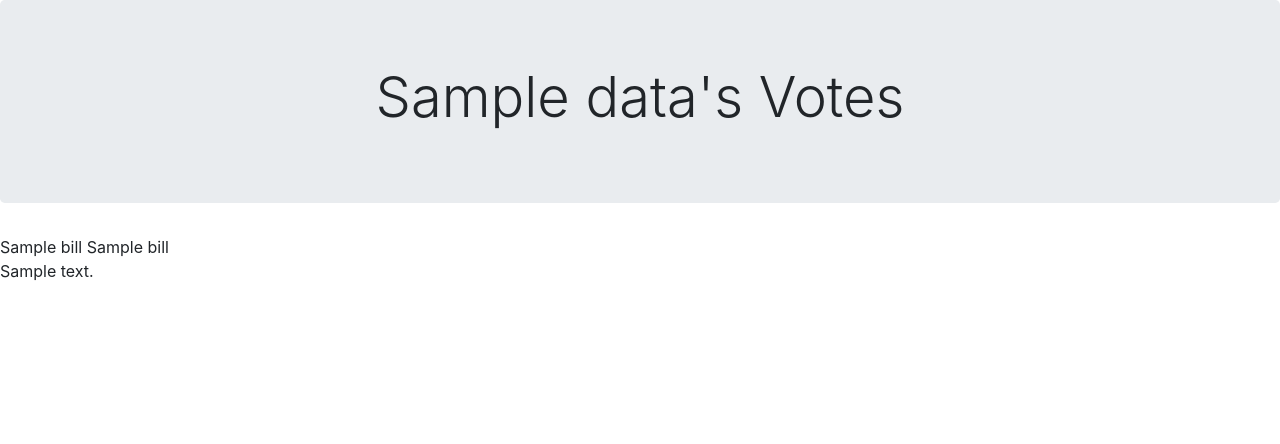
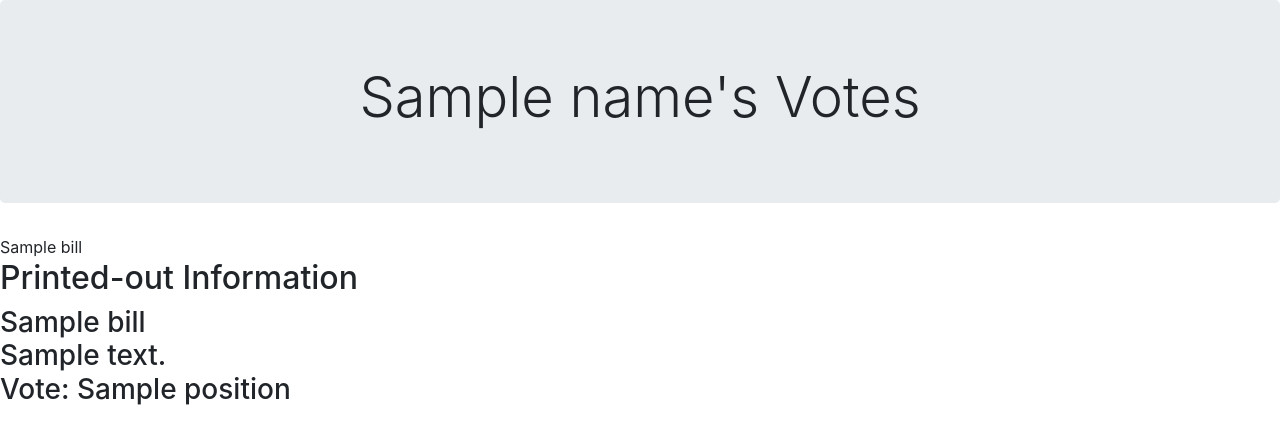
Before and after one commit to teafang/elected-official-database, a Flask app: template templates/testing_propublica_api.html in a window 1280 px wide. Shown: the part 72-516 px from the top of the page. Run offline with Flask 2, Linux system fonts and the light colour scheme; the template is opened without the code that fills it: most values are stand-ins (such as "Sample title", 1, 10 or a date in 2020); some libraries are stand-ins or nearby versions.

Commit message:
formatting propublica page

```diff
--- a/app.py
+++ b/app.py
@@ -98,9 +98,8 @@ def propublica():
         return "you're getting the representative page"
     else:
         form = request.form
-        data = {
-            "name": form["name"],
-        }
+        name = form["name"]
+        data = {}
         # members = propublica_data['results'][0]['members']
         # for member in members:
         #     if member['middle_name']==None:
@@ -127,7 +126,7 @@ def propublica():
             votes_API_URL = f"https://api.propublica.org/congress/v1/members/{member_id}/votes.json"
             r = requests.get(votes_API_URL,headers=API_AUTH)
             data = r.json()['results'][0]['votes']
-        return render_template("testing_propublica_api.html", data=data) ## change this to the real html file later
+        return render_template("testing_propublica_api.html", data=data, name=name) ## change this to the real html file later
 
 @app.route('/about',methods=["GET"])
 def about_page():
--- a/templates/testing_propublica_api.html
+++ b/templates/testing_propublica_api.html
@@ -4,18 +4,24 @@
 
 {% block content%}
 <div class="jumbotron">
-    <h2 class="display-4" style="text-align:center;">{{data["name"]}}'s Votes</h2>
+    <h2 class="display-4" style="text-align:center;">{{name}}'s Votes</h2>
 </div>
 
 <!-- Testing ProPublica API integration -->
 {% for bill in data %}
+{# {{bill}} #}
 {{bill}}
+<h2>Printed-out Information</h2>
+<h3>
 {% if bill['bill']['title'] is not none %}
 {{bill['bill']['title']}}
 {% endif %}
 <br>
 {{bill['description']}}
 <br>
+Vote: {{bill['position']}}
+</h3>
+<br>
 <br>
 {% endfor %}
 
```
